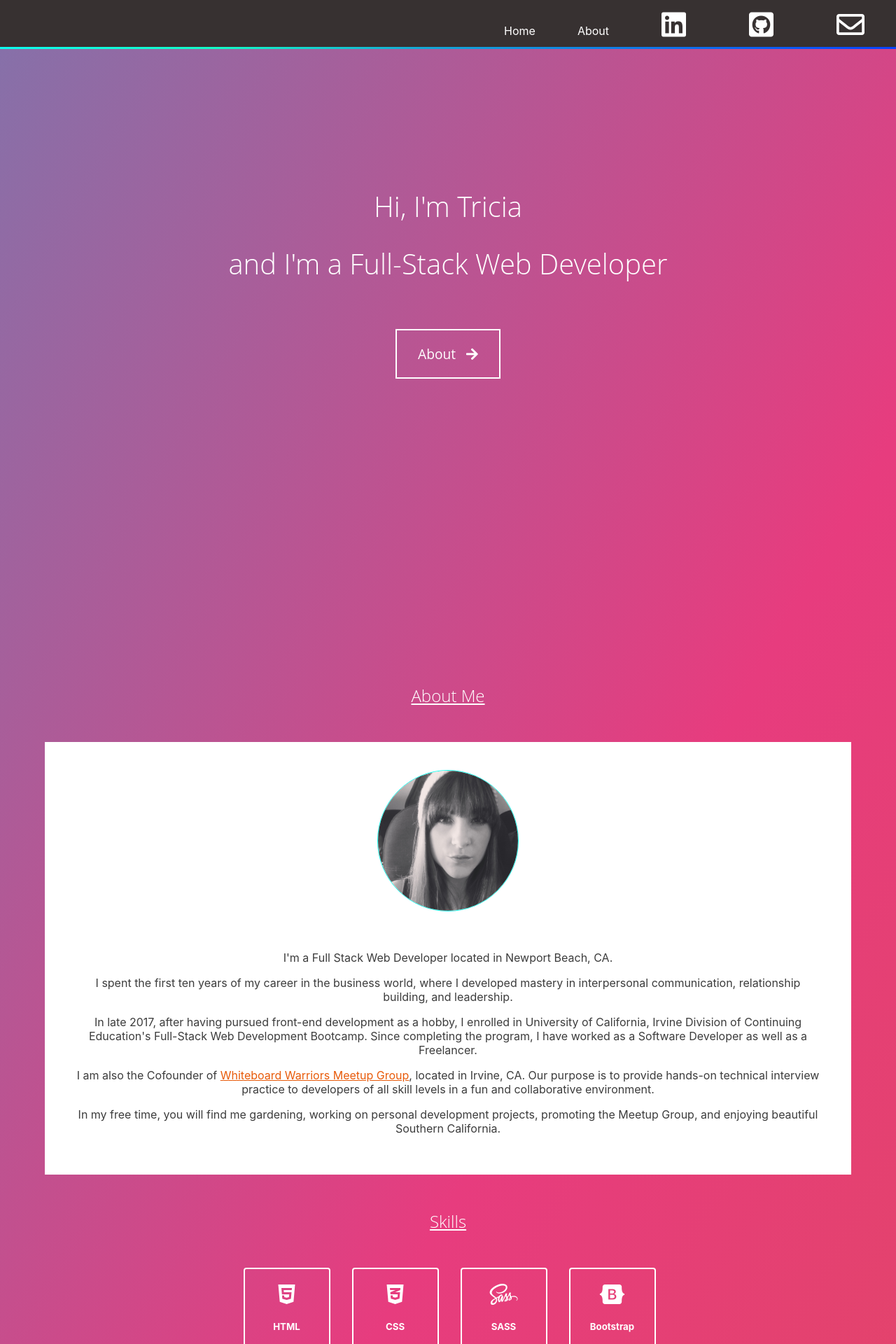
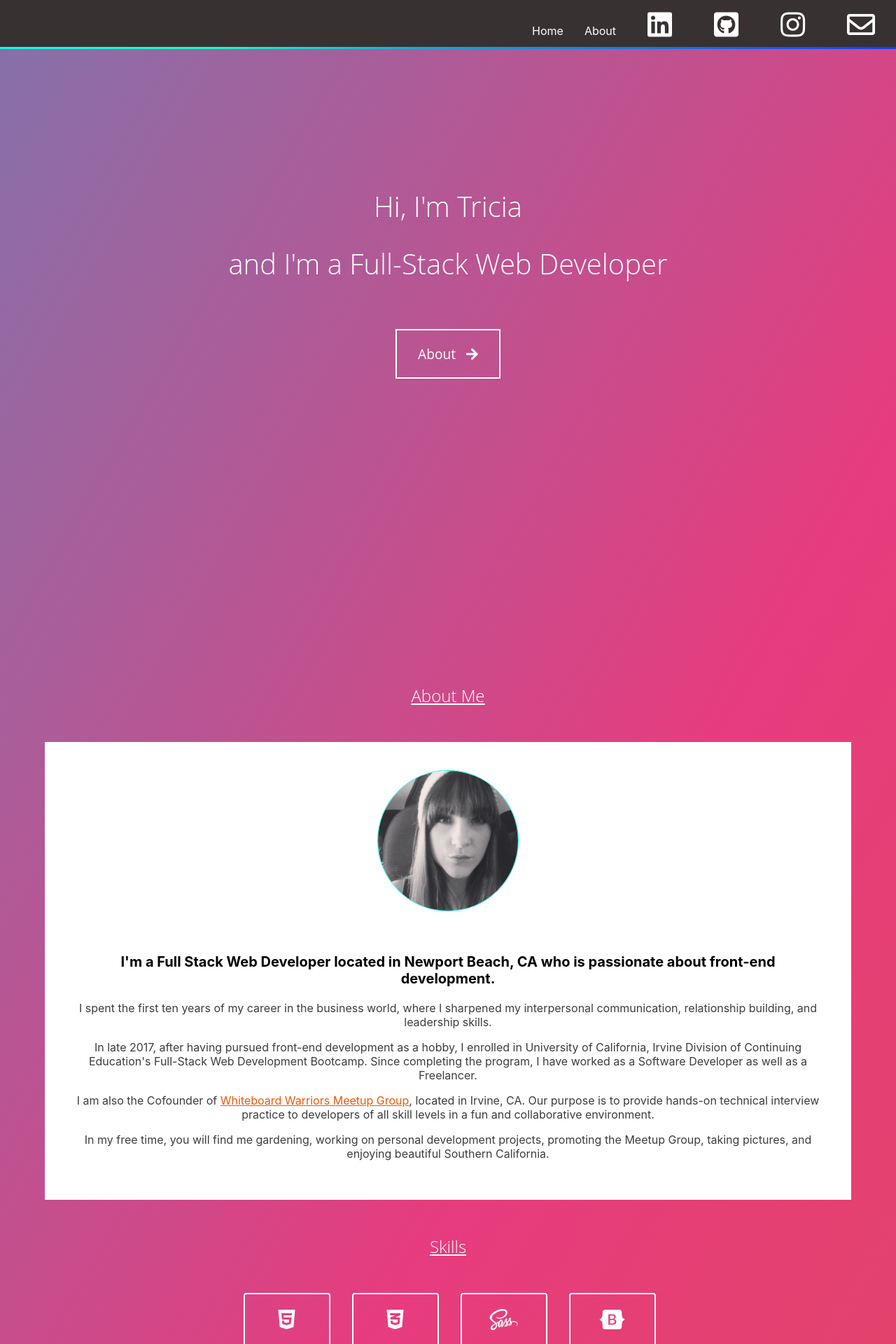
Before and after one commit to tricialeav/Portfolio, a React (Create React App) app: page /about in a window 1280 px wide. Shown: the top 1920 px of the page at 70% size. Built offline with nearby package versions, Linux system fonts and the light colour scheme; some icons are missing.

Commit message:
Updated about section

```diff
--- a/src/components/navigation/navigation.js
+++ b/src/components/navigation/navigation.js
@@ -35,6 +35,7 @@ export default class Navigation extends Component {
                 >About</Link>
                 <a href='https://www.linkedin.com/in/tricia-leavitt/' target='_blank'><i className="fab fa-linkedin navigationLink"></i></a>
                 <a href='https://github.com/tricialeav' target='_blank'><i className="fab fa-github-square navigationLink"></i></a>
+                <a href='https://www.instagram.com/tricialeav/' target='_blank'><i class="fab fa-instagram navigationLink"></i></a>
                 <a href="mailto:tricialeavittdevelopment@gmail.com?subject=Website Inquiry"><i className="far fa-envelope navigationLink"></i></a>
             </div>
         );
--- a/src/components/navigation/navigation.scss
+++ b/src/components/navigation/navigation.scss
@@ -6,6 +6,7 @@
     background: rgb(55, 49, 49);
     height: 70px;
     width: 100vw;
+    max-width: 2000px;
     border-bottom: none;
     position: fixed;
     z-index: 10;
@@ -14,7 +15,7 @@
     align-items: center;
     a {
         display: inline-block;
-        margin: auto 30px;
+        margin: auto 15px;
     }
 }
 
@@ -31,7 +32,6 @@
 .navigationLink {
     text-decoration: none;
     padding: 15px;
-    // margin-right: 20px;
     position: relative;
     color: rgb(255, 255, 255);
     font-size: 40px;
--- a/src/data/skills.js
+++ b/src/data/skills.js
@@ -24,13 +24,19 @@ export const skills = [
         type: 'CSS'
     },
     {
+        icon: "fas fa-code icon",
+        skill: "Materialize",
+        years: '< 1 year',
+        type: 'CSS'
+    },
+    {
         icon: "fab fa-js-square icon",
         skill: "JavaScript",
         years: '1.5 years',
         type: 'JavaScript'
     },
     {
-        icon: "fas fa-code icon",
+        icon: "fas fa-dollar-sign icon",
         skill: "jQuery",
         years: '1 year',
         type: 'JavaScript'
@@ -60,7 +66,7 @@ export const skills = [
         type: 'Database'
     },
     {
-        icon: "fas fa-database icon",
+        icon: "fas fa-leaf icon",
         skill: 'MongoDB',
         years: '< 1 year',
         type: 'Database'
--- a/src/views/About/About.js
+++ b/src/views/About/About.js
@@ -43,11 +43,11 @@ export default class About extends Component {
                         <div className='aboutMeColumns'>
                             <img src={placeholder} alt='placeholder' id='profilePhoto' />
                             <div id='aboutText'>
-                                <p>I'm a Full Stack Web Developer located in Newport Beach, CA.</p>
-                                <p>I spent the first ten years of my career in the business world, where I developed mastery in interpersonal communication, relationship building, and leadership.</p>
+                                <p id='headline'>I'm a Full Stack Web Developer located in Newport Beach, CA who is passionate about front-end development.</p>
+                                <p>I spent the first ten years of my career in the business world, where I sharpened my interpersonal communication, relationship building, and leadership skills.</p>
                                 <p>In late 2017, after having pursued front-end development as a hobby, I enrolled in University of California, Irvine Division of Continuing Education's Full-Stack Web Development Bootcamp. Since completing the program, I have worked as a Software Developer as well as a Freelancer.</p>
-                                <p>I am also the Cofounder of <a href='https://www.meetup.com/Whiteboard-Warriors/' className='inlineLinks'>Whiteboard Warriors Meetup Group</a>, located in Irvine, CA. Our purpose is to provide hands-on technical interview practice to developers of all skill levels in a fun and collaborative environment.</p>
-                                <p>In my free time, you will find me gardening, working on personal development projects, promoting the Meetup Group, and enjoying beautiful Southern California.</p>
+                                <p>I am also the Cofounder of <a href='https://www.meetup.com/Whiteboard-Warriors/' className='inlineLinks' target='_blank'>Whiteboard Warriors Meetup Group</a>, located in Irvine, CA. Our purpose is to provide hands-on technical interview practice to developers of all skill levels in a fun and collaborative environment.</p>
+                                <p>In my free time, you will find me gardening, working on personal development projects, promoting the Meetup Group, taking pictures, and enjoying beautiful Southern California.</p>
                             </div>
                         </div>
                     </div>
--- a/src/views/About/About.scss
+++ b/src/views/About/About.scss
@@ -31,6 +31,13 @@ $green: rgb(11, 121, 73);
                 .inlineLinks {
                     color: #e85a09;
                 }
+            }
+
+            #headline {
+                color: black;
+                font-weight: bold;
+                font-size: 20px;
+                text-align: center;
             }
 
             #profilePhoto {
--- a/src/views/Landing/Landing.scss
+++ b/src/views/Landing/Landing.scss
@@ -47,9 +47,9 @@
 	color: #fff;
 	background: linear-gradient(-60deg, rgb(215, 89, 51), #E73C7E, #23A6D5, rgb(23, 205, 162));
 	background-size: 400% 1000%;
-	-webkit-animation: Gradient 10s ease infinite;
-	-moz-animation: Gradient 10s ease infinite;
-	animation: Gradient 10s ease infinite;
+	-webkit-animation: Gradient 10s ease 1;
+	-moz-animation: Gradient 10s ease 1;
+	animation: Gradient 10s ease 1;
 }
 
 @-webkit-keyframes Gradient {
```
